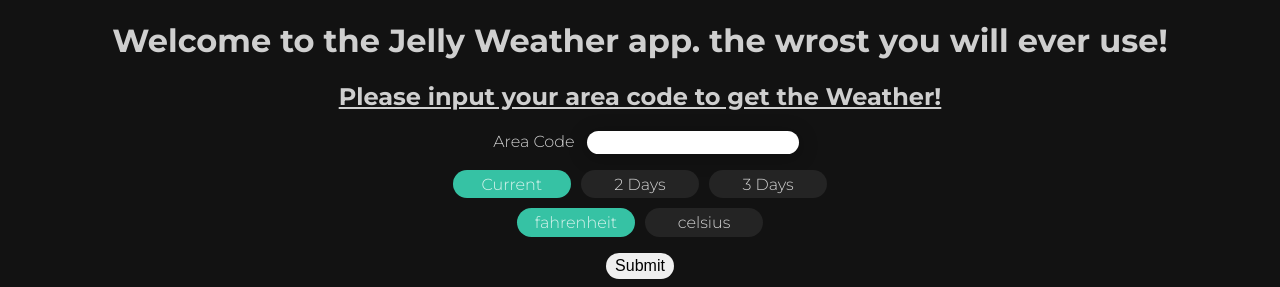
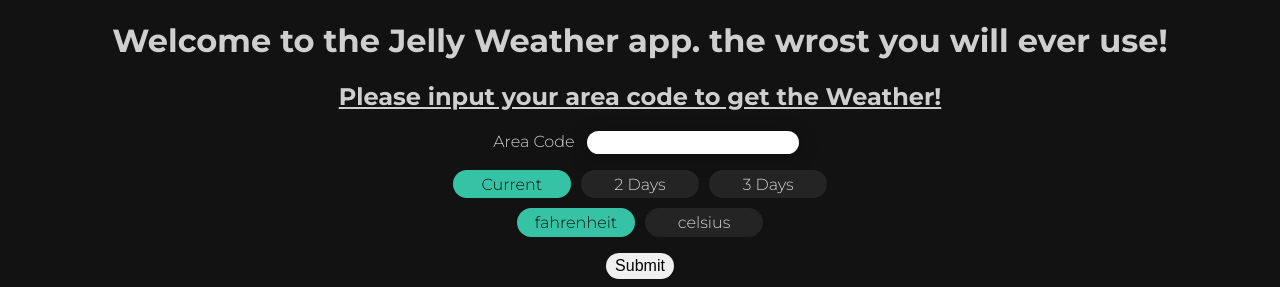
Before and after one commit to JellyHeadMade/JellysWeatherApp, a React (Create React App) app: page / in a window 1280 px wide. Shown: the top 287 px of the page. Built offline with nearby package versions, Linux system fonts and the light colour scheme.

Commit message:
added font color to the active button styles so the text was easier to read, also readjusted the paddding and the font weight of the current-temp-title

```diff
--- a/src/Components/SubComponents/areaselector.js
+++ b/src/Components/SubComponents/areaselector.js
@@ -98,15 +98,15 @@ function AreaSelector() {
             <input className='input-field' type="text" value={area} onChange={handleChange} />
             <div className='outer-button-wrapper'>
                 <div className='button-selector-wrapper'>
-                    {dayButtonActive[1] ? <div className='day-count-btn-1' style={{backgroundColor: '#36C2A4', transition: '0.2s ease-in-out', cursor: 'default'}}>Current</div> :
+                    {dayButtonActive[1] ? <div className='day-count-btn-1' style={{backgroundColor: '#36C2A4', transition: '0.2s ease-in-out', cursor: 'default', color: '#121212'}}>Current</div> :
                         <div className='day-count-btn-1' onClick={() => dayButtonOnClick(1)} style={{backgroundColor: '#242424', transition: '0.2s ease-in-out'}}>Current</div>}
-                    {dayButtonActive[2] ? <div className='day-count-btn-2' style={{backgroundColor: '#36C2A4', transition: '0.2s ease-in-out', cursor: 'default'}}>2 Days</div> :
+                    {dayButtonActive[2] ? <div className='day-count-btn-2' style={{backgroundColor: '#36C2A4', transition: '0.2s ease-in-out', cursor: 'default', color: '#121212'}}>2 Days</div> :
                         <div className='day-count-btn-2' onClick={() => dayButtonOnClick(2)} style={{backgroundColor: '#242424', transition: '0.2s ease-in-out'}}>2 Days</div>}
-                    {dayButtonActive[3] ? <div className='day-count-btn-3' style={{backgroundColor: '#36C2A4', transition: '0.2s ease-in-out', cursor: 'default'}}>3 Days</div> :
+                    {dayButtonActive[3] ? <div className='day-count-btn-3' style={{backgroundColor: '#36C2A4', transition: '0.2s ease-in-out', cursor: 'default', color: '#121212'}}>3 Days</div> :
                         <div className='day-count-btn-3' onClick={() => dayButtonOnClick(3)} style={{backgroundColor: '#242424', transition: '0.2s ease-in-out'}}>3 Days</div>}
-                    {metricButtonActive['f'] ? <div className='metric-count-btn-f' style={{backgroundColor: '#36C2A4', transition: '0.2s ease-in-out', cursor: 'default'}}>fahrenheit</div> :
+                    {metricButtonActive['f'] ? <div className='metric-count-btn-f' style={{backgroundColor: '#36C2A4', transition: '0.2s ease-in-out', cursor: 'default', color: '#121212'}}>fahrenheit</div> :
                         <div className='metric-count-btn-f' onClick={() => metricButtonOnClick('f')} style={{backgroundColor: '#242424', transition: '0.2s ease-in-out'}}>fahrenheit</div>}
-                    {metricButtonActive['c'] ? <div className='metric-count-btn-c' style={{backgroundColor: '#36C2A4', transition: '0.2s ease-in-out', cursor: 'default'}}>celsius</div> :
+                    {metricButtonActive['c'] ? <div className='metric-count-btn-c' style={{backgroundColor: '#36C2A4', transition: '0.2s ease-in-out', cursor: 'default', color: '#121212'}}>celsius</div> :
                         <div className='metric-count-btn-c' onClick={() => metricButtonOnClick('c')} style={{backgroundColor: '#242424', transition: '0.2s ease-in-out'}}>celsius</div>}
                 </div>
             </div>
--- a/src/Styles/dayCardStyles.scss
+++ b/src/Styles/dayCardStyles.scss
@@ -1,7 +1,7 @@
 .current-temp-title{
-    padding: 1.5%;
+    padding: 0 1.5% 1.5% 1.5%;
     font-size: 2em;
-    font-weight: 700;
+    font-weight: 300;
 
     .current-temp {
         padding: 0.5%;
```
